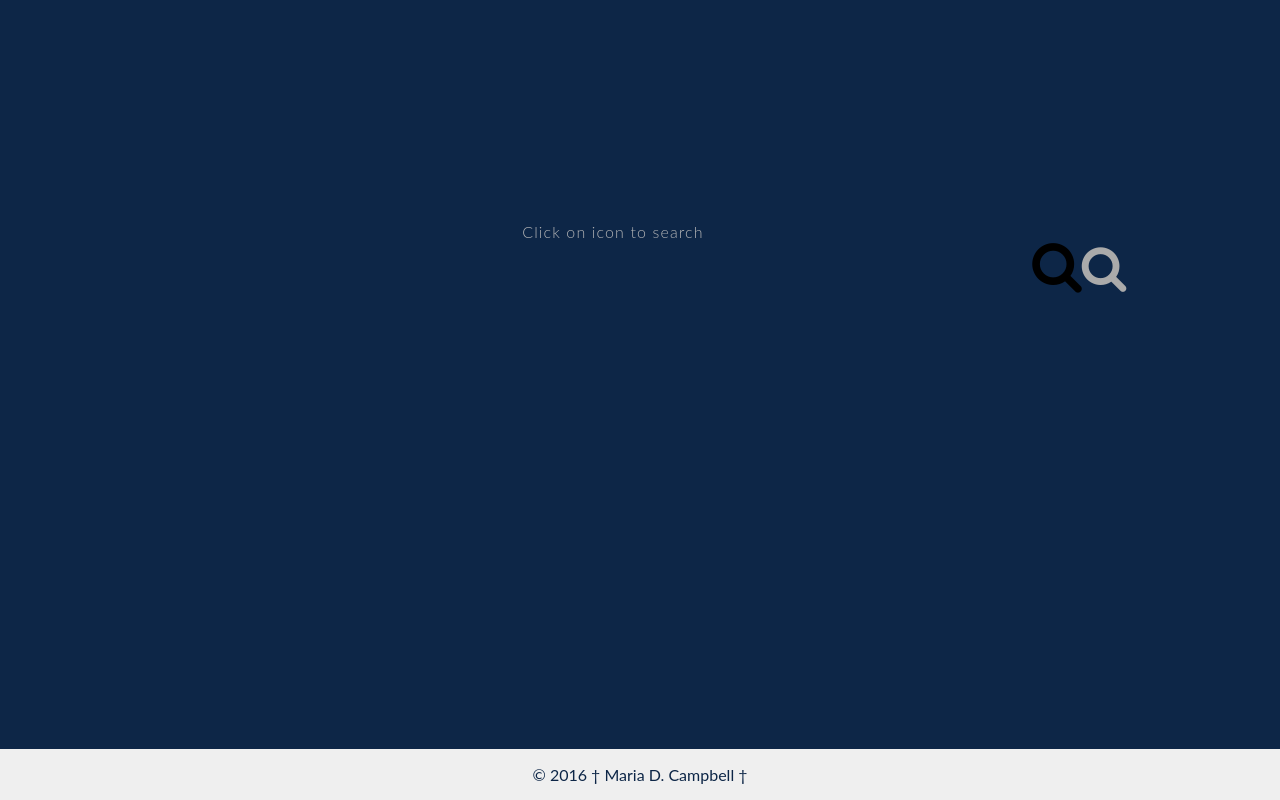
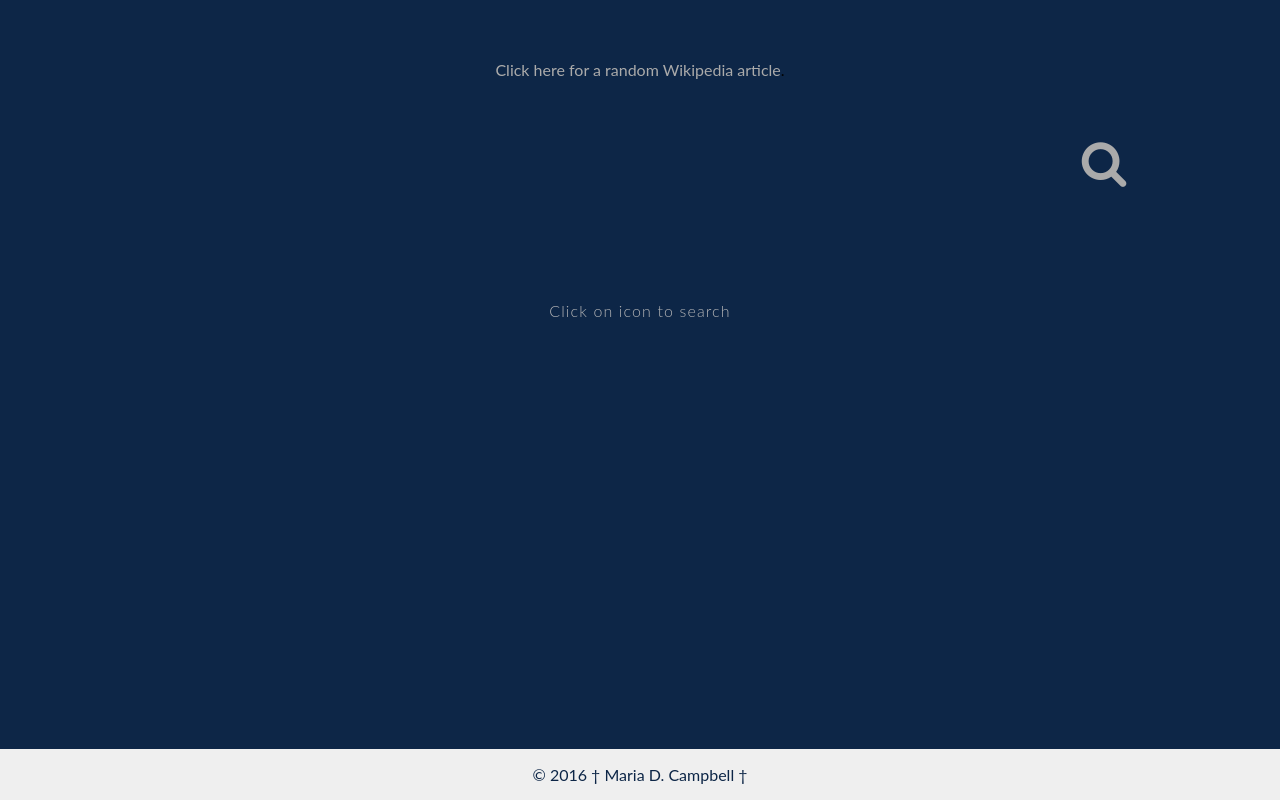
Before and after one commit to interglobalmedia/wikipedia-viewer, a plain HTML site: page index.html in a window 1280 px wide. Drawn offline with nearby package versions, Linux system fonts and the light colour scheme.

Commit message:
Add div random class and random Wikipedia link

```diff
--- a/index.html
+++ b/index.html
@@ -9,8 +9,11 @@
 </head>
 <!DOCTYPE html>
 <body>
+<div class="random">
+    <a href="http://en.wikipedia.org/wiki/Special:Random">Click here for a random Wikipedia article</a>.
+  </div>
 <div id="wrap">
-    <input id="searchterm" name="search" type="text" placeholder="Search Wikipedia" autocomplete="off" required="required"><button type="submit" id="search"><i class="fa fa-search fa-4x" aria-hidden="true"></i></button><input id="search_submit" value="Rechercher" type="submit">
+    <input id="searchterm" class="search" name="search" type="text" placeholder="Search Wikipedia" autocomplete="off" required="required"><button type="submit" id="search"></button class="searchWiki"><input id="search_submit" value="Rechercher" type="submit">
 </div>
 <div class="section">
 <p>Click on icon to search</p>
```
